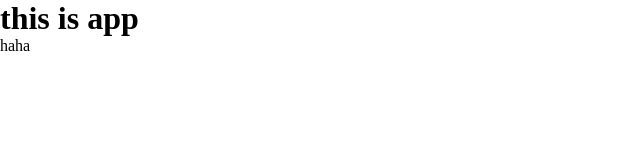
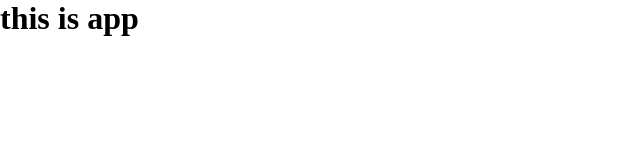
Before and after one commit to fortune-cook1e/react-webpack-template, a React app: page / in a window 1280 px wide. Shown: the top 160 px of the page, without its empty margins (0-640 px from the left). Built offline with nearby package versions, Linux system fonts and the light colour scheme.

Commit message:
ci: test ci/cd

```diff
--- a/src/App.tsx
+++ b/src/App.tsx
@@ -4,7 +4,6 @@ const App: React.FC = () => {
   return (
     <div className='app'>
       <h1>this is app</h1>
-      <p>haha</p>
     </div>
   )
 }
```
